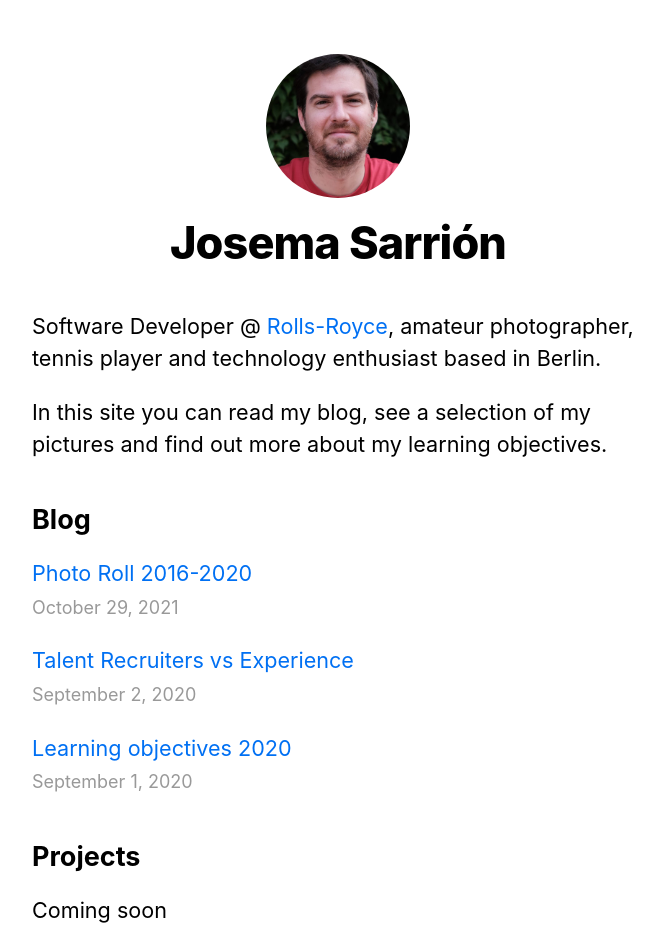
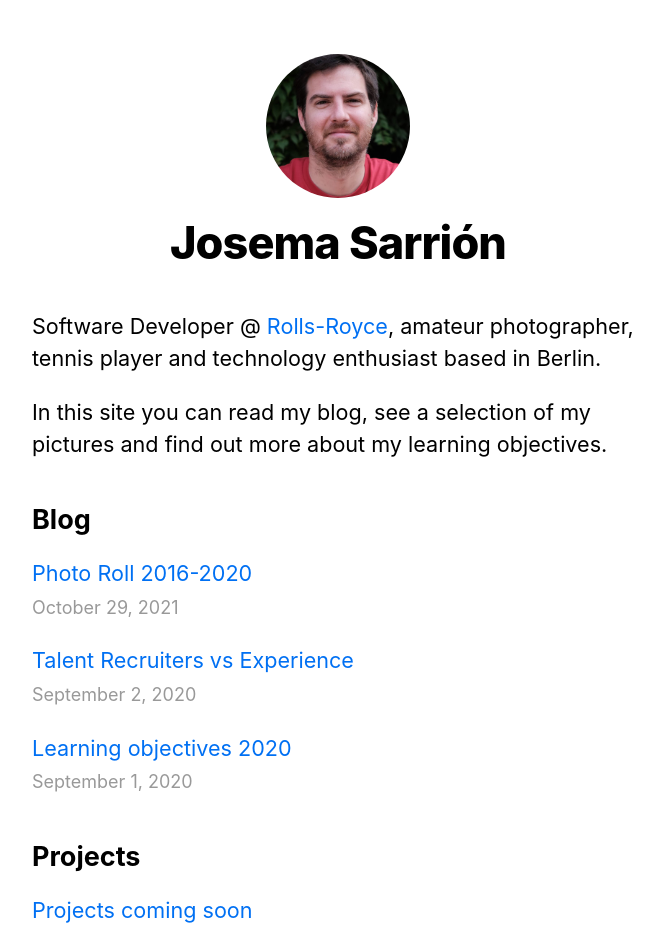
Before and after one commit to josemasar/next-miblog, a Next.js app: page / in a window 1280 px wide. Shown: the top 934 px of the page, without its empty margins (302-965 px from the left). Built offline with nearby package versions, Linux system fonts and the light colour scheme.

Commit message:
projects section

```diff
--- /dev/null
+++ b/lib/projects.js
@@ -0,0 +1,82 @@
+import fs from 'fs'
+import path from 'path'
+import matter from 'gray-matter'
+import remark from 'remark'
+import html from 'remark-html'
+
+const projectsDirectory = path.join(process.cwd(), 'projects')
+
+export function getSortedProjectsData() {
+    // Get file names under /posts
+    const fileNames = fs.readdirSync(projectsDirectory)
+    const allProjectsData = fileNames.map((fileName) => {
+        // Remove ".md" from file name to get id
+        const id = fileName.replace(/\.md$/, '')
+
+        // Read markdown file as string
+        const fullPath = path.join(projectsDirectory, fileName)
+        const fileContents = fs.readFileSync(fullPath, 'utf8')
+
+        // Use gray-matter to parse the post metadata section
+        const matterResult = matter(fileContents)
+
+        // Combine the data with the id
+        return {
+            id,
+            ...matterResult.data,
+        }
+    })
+    // Sort posts by date
+    return allProjectsData.sort((a, b) => {
+        if (a.date < b.date) {
+            return 1
+        } else {
+            return -1
+        }
+    })
+}
+export function getAllProjectsIds() {
+    const fileNames = fs.readdirSync(projectsDirectory)
+
+    // Returns an array that looks like this:
+    // [
+    //   {
+    //     params: {
+    //       id: 'ssg-ssr'
+    //     }
+    //   },
+    //   {
+    //     params: {
+    //       id: 'pre-rendering'
+    //     }
+    //   }
+    // ]
+    return fileNames.map((fileName) => {
+        return {
+            params: {
+                id: fileName.replace(/\.md$/, ''),
+            },
+        }
+    })
+}
+
+export async function getProjectsData(id) {
+    const fullPath = path.join(projectsDirectory, `${id}.md`)
+    const fileContents = fs.readFileSync(fullPath, 'utf8')
+
+    // Use gray-matter to parse the post metadata section
+    const matterResult = matter(fileContents)
+
+    // Use remark to convert markdown into HTML string
+    const processedContent = await remark()
+        .use(html)
+        .process(matterResult.content)
+    const contentHtml = processedContent.toString()
+
+    // Combine the data with the id and contentHtml
+    return {
+        id,
+        contentHtml,
+        ...matterResult.data,
+    }
+}
--- a/pages/index.js
+++ b/pages/index.js
@@ -2,11 +2,12 @@ import Head from 'next/head'
 import Layout, { siteTitle } from '../components/layout'
 import utilStyles from '../styles/utils.module.css'
 import { getSortedPostsData } from '../lib/posts'
+import { getSortedProjectsData } from '../lib/projects'
 import Link from 'next/link'
 import Date from '../components/Date'
 import Links from '../components/Links'
 
-export default function Home({ allPostsData }) {
+export default function Home({ allPostsData, allProjectsData }) {
     return (
         <Layout home>
             <Head>
@@ -49,7 +50,17 @@ export default function Home({ allPostsData }) {
             >
                 <h2 className={utilStyles.headingLg}>Projects</h2>
                 <ul className={utilStyles.list}>
-                    <li className={utilStyles.listItem}>Coming soon</li>
+                    {allProjectsData.map(({ id, date, title }) => (
+                        <li className={utilStyles.listItem} key={id}>
+                            <Link href={`/projects/${id}`}>
+                                <a>{title}</a>
+                            </Link>
+                            <br />
+                            <small className={utilStyles.lightText}>
+                                <Date dateString={date} />
+                            </small>
+                        </li>
+                    ))}
                 </ul>
             </section>
             <section
@@ -71,9 +82,11 @@ export default function Home({ allPostsData }) {
 
 export async function getStaticProps() {
     const allPostsData = getSortedPostsData()
+    const allProjectsData = getSortedProjectsData()
     return {
         props: {
             allPostsData,
+            allProjectsData,
         },
     }
 }
--- /dev/null
+++ b/projects/projects_coming_soon.md
@@ -0,0 +1,8 @@
+---
+title: 'Projects coming soon'
+date: '2022-02-03'
+---
+
+**Projects section**
+
+Here I will talk about my projects.
```
Also changed, not shown: pages/projects/[id].js (added, +43 -0 lines).
